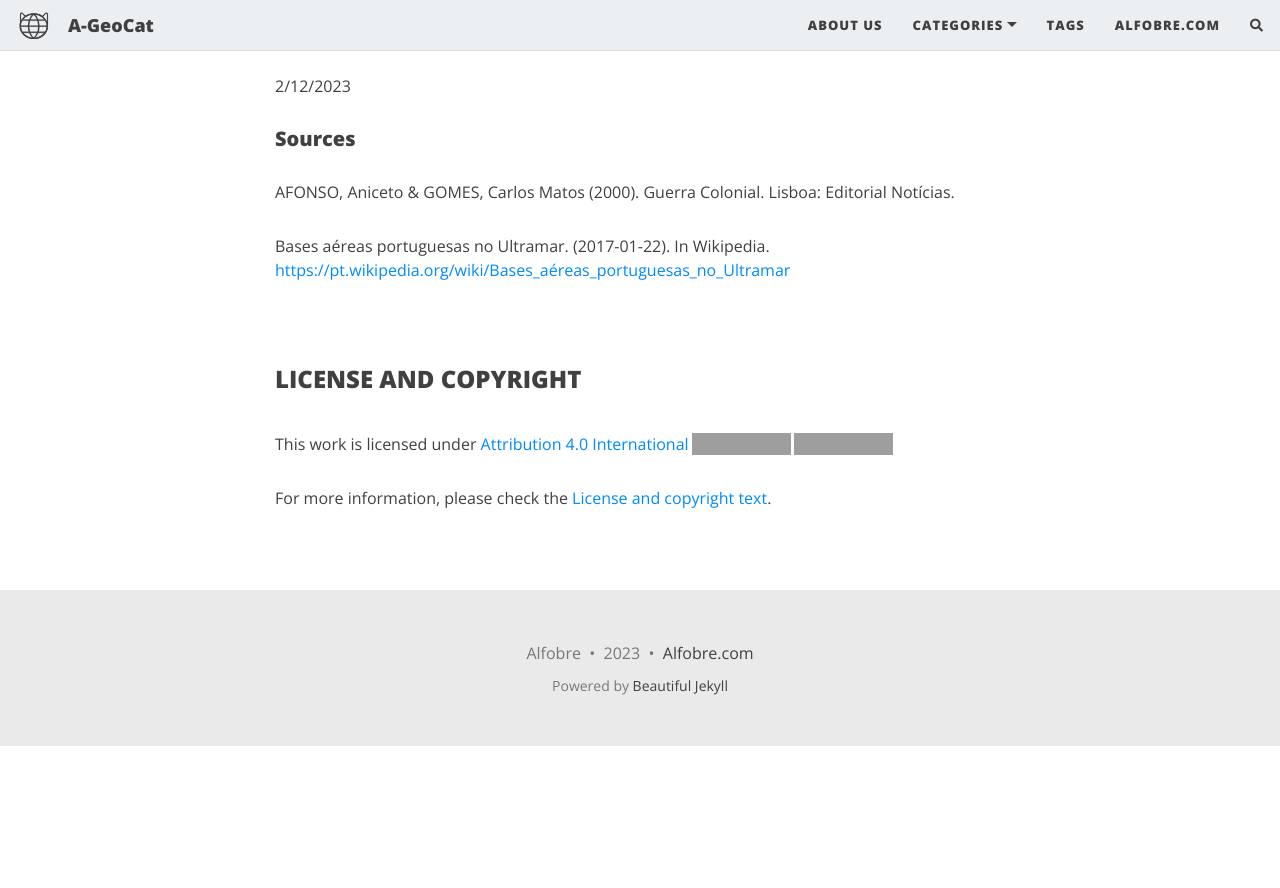
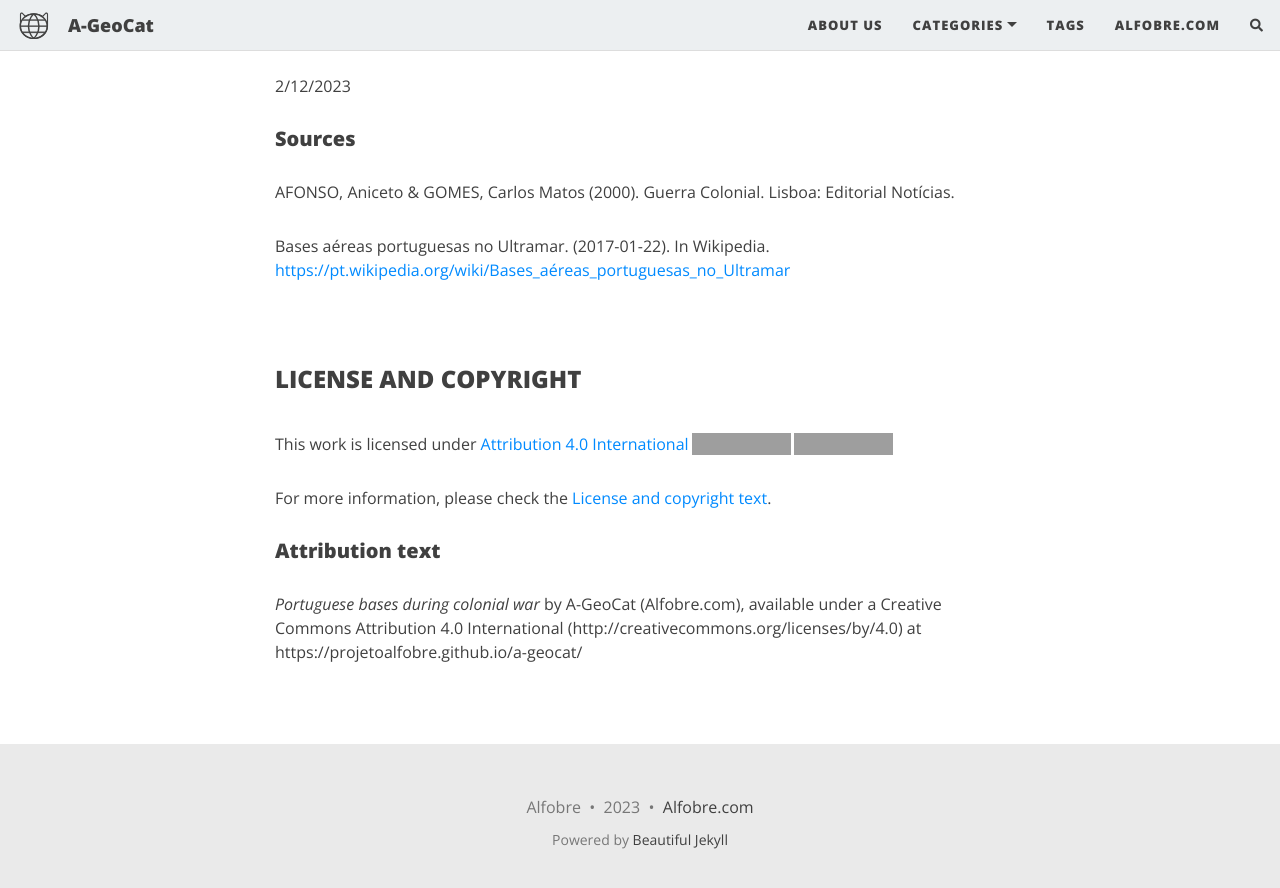
Before and after one commit to projetoalfobre/a-geocat, a Jekyll site: the page built from _posts/2023-12-02-portuguese-army-during-colonial-war.md, in a window 1280 px wide and 900 px high, scrolled down 1029 px. Shown: the top 888 px of the window. Built offline with Jekyll 4.4.1, drawn with Linux system fonts in a browser that asks for light colours; nearby versions of some CDN libraries; comment, search, counter and statistics services are not loaded; before the commit the page ends 1775 px from its top, so only the background shows below that; grey boxes are pictures that could not be loaded.

Commit message:
Update 2023-12-02-portuguese-army-during-colonial-war.md

```diff
--- a/_posts/2023-12-02-portuguese-army-during-colonial-war.md
+++ b/_posts/2023-12-02-portuguese-army-during-colonial-war.md
@@ -48,3 +48,6 @@ Bases aéreas portuguesas no Ultramar. (2017-01-22). In Wikipedia. [https://pt.w
 ### License and copyright
 
 {% include license.html %}
+
+##### Attribution text
+*{{ page.title | strip_html }}* by A-GeoCat (Alfobre.com), available under a Creative Commons Attribution 4.0 International (http://creativecommons.org/licenses/by/4.0) at https://projetoalfobre.github.io/a-geocat/
```
